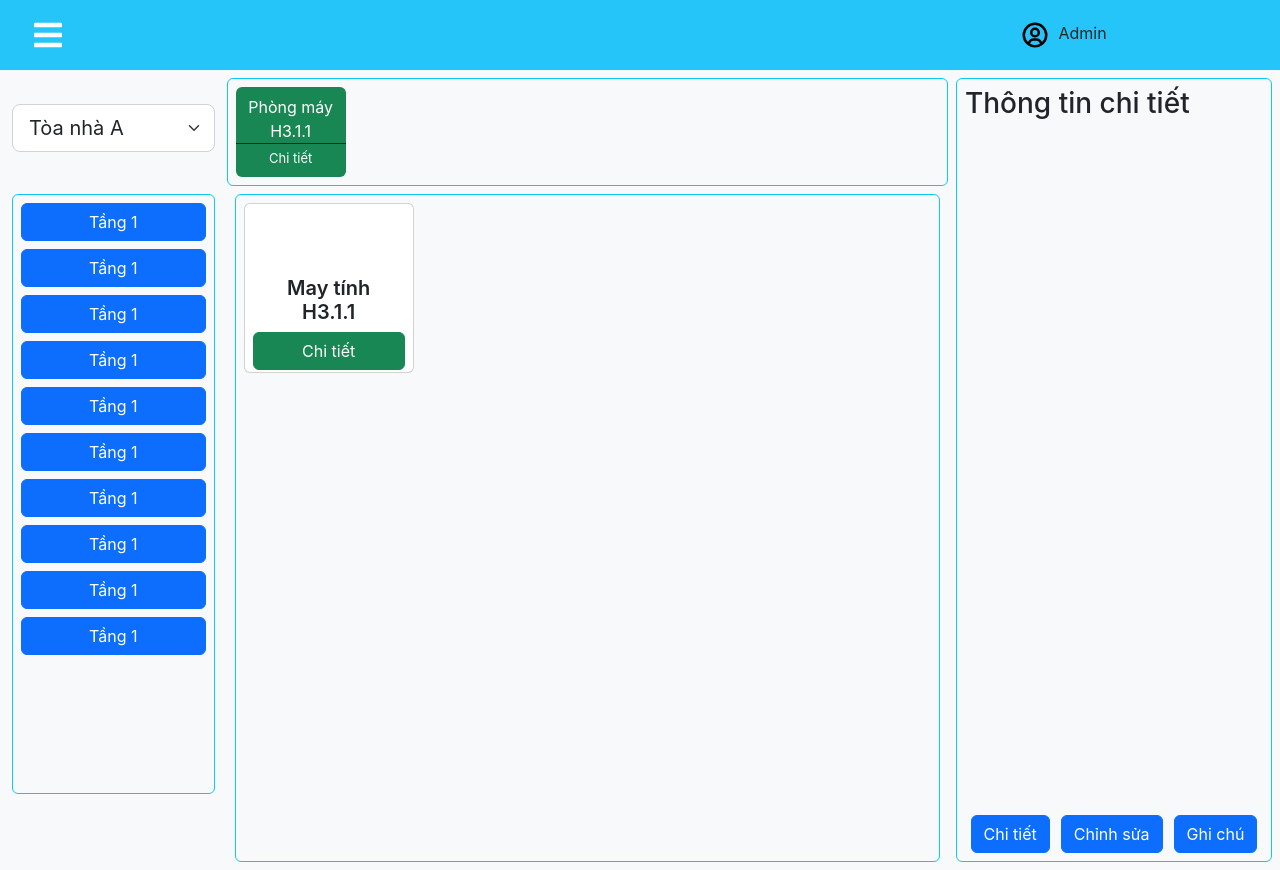
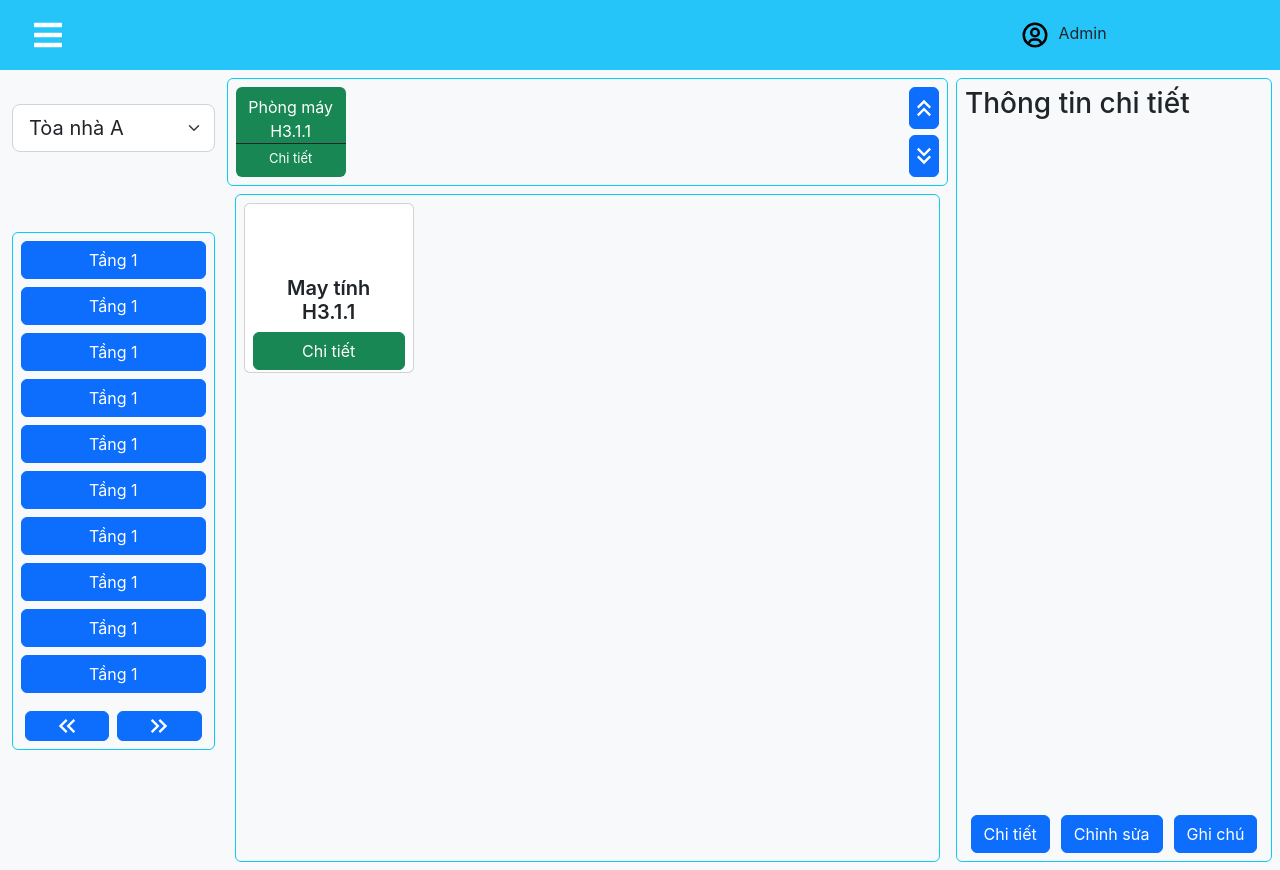
Before and after one commit to KLTN-Nhom29-QLThietBiPhanMemChoMayTinh/client-app, a React (Create React App) app: page / in a window 1280 px wide. Built offline with nearby package versions, Linux system fonts and the light colour scheme; some icons are missing.

Commit message:
update Home - ket noiApi Nhan Vien

```diff
--- a/src/pages/PageHome/PageHome.jsx
+++ b/src/pages/PageHome/PageHome.jsx
@@ -1,9 +1,15 @@
-import React from "react";
+import React, { useRef } from "react";
 import { FaComputer } from "react-icons/fa6";
 import { FaRegBuilding } from "react-icons/fa";
 import { FaPencilAlt } from "react-icons/fa";
 import { ImBin2 } from "react-icons/im";
 import { AiOutlineRight } from "react-icons/ai";
+import {
+  MdOutlineKeyboardDoubleArrowRight,
+  MdKeyboardDoubleArrowLeft,
+  MdKeyboardDoubleArrowDown,
+  MdKeyboardDoubleArrowUp,
+} from "react-icons/md";
 
 export default function PageHome() {
   //   $(document).ready(function() {
@@ -11,6 +17,8 @@ export default function PageHome() {
   //         "scrollX": true
   //     } );
   // } );
+  const numberNextPageTang = useRef(1);
+  const numberNextPagePhong = useRef(1);
 
   return (
     <div
@@ -18,7 +26,7 @@ export default function PageHome() {
       style={{ height: "100vh", margin: "0px" }}
     >
       {/*1. col Toa nha -- Tang */}
-      <div className="col-2  flex-column d-flex px-1">
+      <div className="col-2  flex-column d-flex justify-content-between px-1">
         {/* select toa nha */}
         <div className=" d-flex align-items-center" style={{ height: "100px" }}>
           <select className="form-select form-select-lg">
@@ -29,9 +37,13 @@ export default function PageHome() {
         </div>
         {/* List tang */}
         <div
-          className=" border border-info rounded mt-3 flex-grow-1  d-flex flex-column "
-          style={{ maxHeight: "75vh", minHeight: "auto" }}
+          className=" border border-info rounded mt-3 flex-grow-1  d-flex flex-column justify-content-between "
+          // style={{ maxHeight: "75vh", minHeight: "auto" }}
+          style={{ maxHeight: "518px" }}
         >
+          <div className="d-flex flex-column ">
+
+            {/* item */}
             <button type="button" className="btn btn-primary  mx-2 mt-2">
               Tầng 1
             </button>
@@ -63,6 +75,35 @@ export default function PageHome() {
               Tầng 1
             </button>
         </div>
+
+          {/* btn chuyển page cho Tang */}
+          <div className="row m-2">
+            <button
+              type="button"
+              className="btn btn-primary col p-0 mx-1"
+              onClick={() => {
+                if (numberNextPageTang.current > 1) {
+                  numberNextPageTang.current -= 1;
+                }
+              }}
+            >
+              <MdKeyboardDoubleArrowLeft size={28} />
+            </button>
+            <button
+              type="button"
+              className="btn btn-primary col p-0 mx-1"
+              onClick={() => {
+                numberNextPageTang.current += 1;
+              }}
+            >
+              <MdOutlineKeyboardDoubleArrowRight size={28} />
+            </button>
+          </div>
+        </div>
+
+        <div ></div>
+        <div ></div>
+        <div ></div>
       </div>
 
       {/*1. Col2 phong - CT Phong  */}
@@ -73,8 +114,10 @@ export default function PageHome() {
             className="border border-info rounded  mb-2 text-white over_flow_auto"
             style={{ maxHeight: "20%" }}
           >
+            <div className="d-flex justify-content-between">
               <div className=" d-flex flex-row">
                 {/* item */}
+
                 <div
                   className="bg-success rounded   my-2 ms-2 "
                   style={{ height: "90px" }}
@@ -95,6 +138,30 @@ export default function PageHome() {
                   </div>
                 </div>
                 {/*  */}
+              </div>
+              {/* btn chuyển page cho Phong */}
+              <div className="d-flex flex-column justify-content-between m-2 ">
+                <button
+                  type="button"
+                  className="btn btn-primary px-0"
+                  onClick={() => {
+                    numberNextPagePhong.current += 1;
+                  }}
+                >
+                  <MdKeyboardDoubleArrowUp size={28} />
+                </button>
+                <button
+                  type="button"
+                  className="btn btn-primary px-0"
+                  onClick={() => {
+                    if (numberNextPagePhong.current > 1) {
+                      numberNextPagePhong.current -= 1;
+                    }
+                  }}
+                >
+                  <MdKeyboardDoubleArrowDown size={28} />
+                </button>
+              </div>
             </div>
           </div>
           {/* List Detail Phong */}
@@ -128,15 +195,28 @@ export default function PageHome() {
       </div>
 
       {/*1. Col3 Thongo tin  */}
-      <div className="col-3 border border-info rounded p-2 " style={{height:'100%'}}>
-        <div className="d-flex flex-column justify-content-between" style={{height:'100%'}}>
+      <div
+        className="col-3 border border-info rounded p-2 "
+        style={{ height: "100%" }}
+      >
+        <div
+          className="d-flex flex-column justify-content-between"
+          style={{ height: "100%" }}
+        >
           <div className="">
             <h3>Thông tin chi tiết</h3>
           </div>
+          <div className="h-100 mb-2 over_flow_auto"></div>
           <div className="d-flex justify-content-around">
-            <button type="button" className="btn btn-primary">Chi tiết</button>
-            <button type="button" className="btn btn-primary">Chỉnh sửa</button>
-            <button type="button" className="btn btn-primary">Ghi chú</button>
+            <button type="button" className="btn btn-primary">
+              Chi tiết
+            </button>
+            <button type="button" className="btn btn-primary">
+              Chỉnh sửa
+            </button>
+            <button type="button" className="btn btn-primary">
+              Ghi chú
+            </button>
           </div>
         </div>
       </div>
--- a/src/redux/reducers/nhanVienReducer.jsx
+++ b/src/redux/reducers/nhanVienReducer.jsx
@@ -64,9 +64,9 @@ export default nhanVienReducer.reducer;
 
 export const getAllNhanVienApi = async (dispatch) => {
   try {
-    // const result = await http.get("/nhanvien...");
-    // dispatch(setArrNhanVienAction(result.data.content));
-    dispatch(setArrNhanVienAction(Database.dataNhanVien));
+    const result = await http.get("/DSNhanVien");
+    dispatch(setArrNhanVienAction(result.data));
+    // dispatch(setArrNhanVienAction(Database.dataNhanVien));
   } catch (error) {
     console.log(
       "🚀 ~ file: nhanVienReducer.jsx:38 ~ getAllNhanVienApi ~ error:",
--- a/src/util/config.js
+++ b/src/util/config.js
@@ -118,7 +118,7 @@ export const {
 const TOKEN_CYBERSOFT = "z123456";
 
 export const http = axios.create({
-  baseURL: `https://localhost:8080/api`,
+  baseURL: `http://localhost:8080/api/v1`,
   timeout: 6000, // thoi gian duy tri 600s
 });
 
```
Lines whose indentation alone changed are shown as unchanged.
